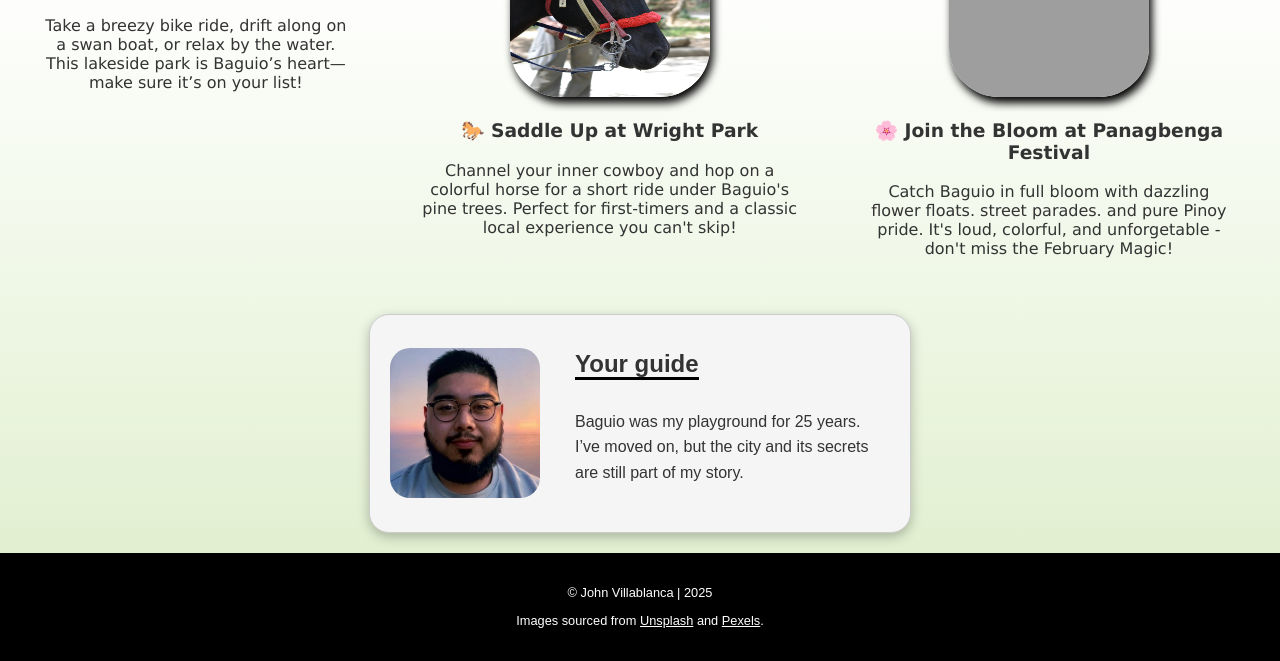
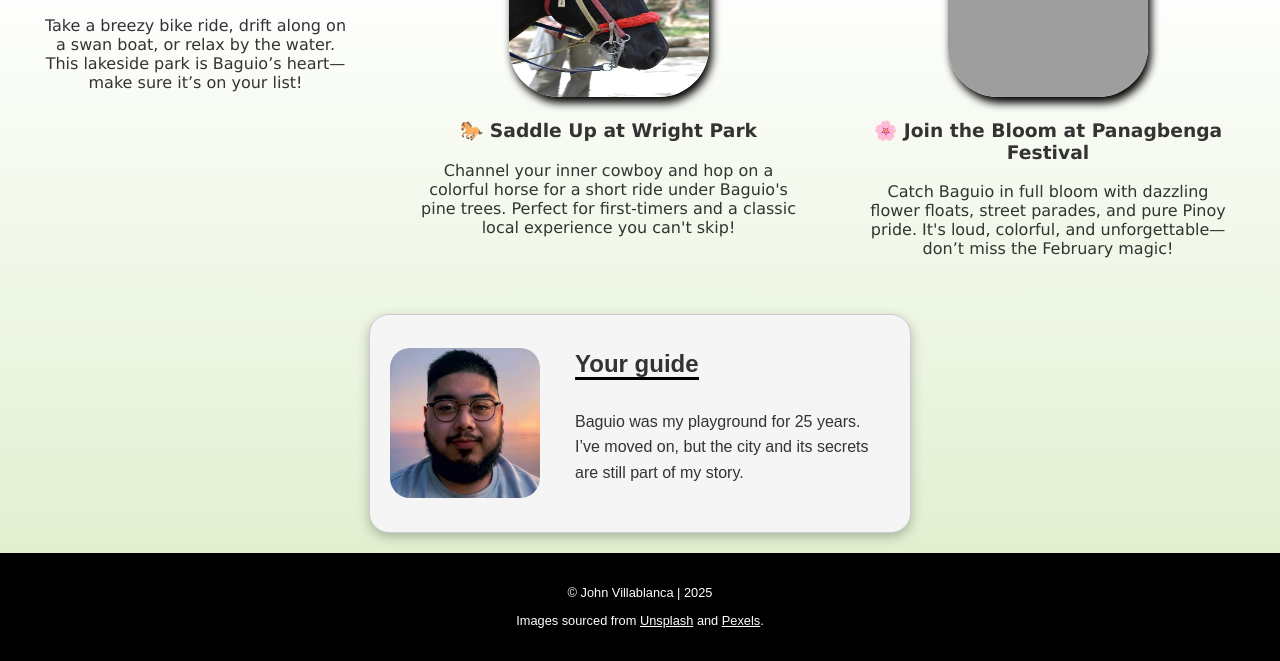
Before and after one commit to KodingHoodie/scrim-hometown-project, a plain HTML site: page index.html in a window 1280 px wide. Shown: the part 719-1380 px from the top of the page. Drawn offline with Linux system fonts and the light colour scheme; grey boxes are pictures that could not be loaded.

Commit message:
Update index.html

```diff
--- a/index.html
+++ b/index.html
@@ -45,10 +45,9 @@
 
         <!-- activity three -->
         <div class="flower-fest">
-            <img src="images/flower-fest.jpg" alt="Burnham park. The most famous park in baguio" class="a-image" />
+            <img src="images/flower-fest.jpg" alt="Colorful flower floats and dancers in traditional filipino attire at Baguio's Panagbenga Festival parade" class="a-image" />
             <h3>🌸 Join the Bloom at Panagbenga Festival</h3>
-            <p>Catch Baguio in full bloom with dazzling flower floats. street parades. and pure Pinoy pride. It's loud,
-                colorful, and unforgetable - don't miss the February Magic!</p>
+            <p>Catch Baguio in full bloom with dazzling flower floats, street parades, and pure Pinoy pride. It's loud, colorful, and unforgettable—don’t miss the February magic!</p>
         </div>
     </section>
 
```
